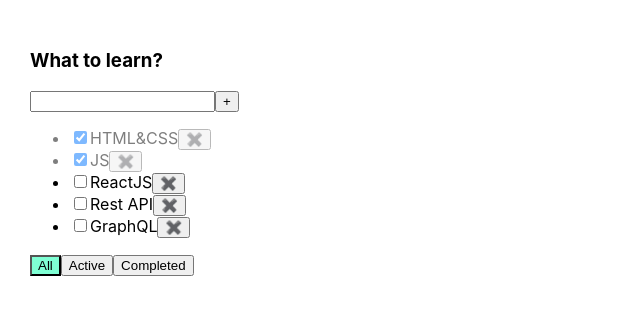
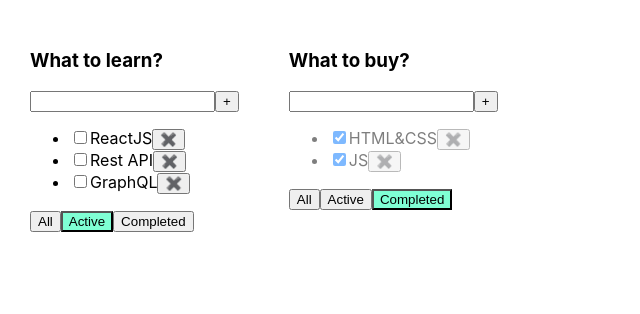
Before and after one commit to MariannaPo/lessTodolist2, a React (Create React App) app: page / in a window 1280 px wide. Shown: the top 314 px of the page, without its empty margins (0-640 px from the left). Built offline with nearby package versions, Linux system fonts and the light colour scheme.

Commit message:
29:05 5 correct

```diff
--- a/src/App.tsx
+++ b/src/App.tsx
@@ -6,7 +6,11 @@
 import { v1 } from 'uuid';
 
 export type FilterValuesType =  'all' | 'active' | 'completed';
-
+export type TodolistsType = {
+    id: string,
+    title: string,
+    filter: FilterValuesType
+}
 function App() {
 
     let [tasks, setTasks] = useState([
@@ -28,16 +32,12 @@
         setTasks(newTasks)
     }
 
-    let [filter, setFilter] = useState<FilterValuesType>('all')
-    let tasksForTodoList = tasks;
-    if (filter === 'active'){
-        tasksForTodoList = tasks.filter(task => task.isDone === false)
+    function changeFilter(value: FilterValuesType, todolistsId: string){
+    let todolist = todolists.find(tl => tl.id === todolistsId);
+    if(todolist){
+        todolist.filter = value;
+        setTodolists([...todolists])
     }
-    if (filter === 'completed') {
-        tasksForTodoList = tasks.filter(task => task.isDone === true)
-    }
-    function changeFilter(value: FilterValuesType){
-        setFilter(value)
     }
 
     function changeStatus(taskId: string, isDone: boolean){
@@ -46,20 +46,37 @@
         task.isDone = !task.isDone
         }
         setTasks([...tasks])
-       }
 
+    }
 
+       let [todolists, setTodolists]= useState<Array<TodolistsType>>([
+        {id: v1(), title: 'What to learn?', filter:'active'},
+        {id: v1(), title: 'What to buy?', filter:'completed'}
+    ]);
 
     return (
         <div className="App">
-            <Todolist title='What to learn?'
+            { todolists.map((tl)=>{
+                let tasksForTodoList = tasks;
+                if (tl.filter === 'active'){
+                    tasksForTodoList = tasks.filter(task => task.isDone === false)
+                }
+                if (tl.filter === 'completed') {
+                    tasksForTodoList = tasks.filter(task => task.isDone === true)
+                }
+                return <Todolist
+            key={tl.id}
+            id={tl.id}
+            title={tl.title}
             tasks={tasksForTodoList}
             removeTask={removeTask}
             changeFilter={changeFilter}
             addTask={addTask}
             changeStatus={changeStatus}
-            filter = {filter}
+            filter = {tl.filter}
             />
+            })}
+
         </div>
     );
     }
--- a/src/Todolist.tsx
+++ b/src/Todolist.tsx
@@ -9,10 +9,11 @@
 }
 
 type PropsType = {
+    id: string,
     title: string,
     tasks: Array<TaskType>,
     removeTask: (taskId: string)=> void,
-    changeFilter: (value: FilterValuesType)=> void,
+    changeFilter: (value: FilterValuesType, todolistsId: string)=> void,
     addTask: (title: string)=>void,
     changeStatus: (taskId: string, isDone: boolean) => void,
     filter: FilterValuesType
@@ -47,17 +48,11 @@
     }
 };
 
-const onAllClickHandler = ()=> {
-    {props.changeFilter('all')}
-};
+const onAllClickHandler = ()=> props.changeFilter('all', props.id);
 
-const onCompletedClickHandler = ()=> {
-    {props.changeFilter('completed')}
-};
+const onCompletedClickHandler = ()=> props.changeFilter('completed', props.id);
 
-const onActiveClickHandler = ()=> {
-    {props.changeFilter('active')}
-};
+const onActiveClickHandler = ()=> props.changeFilter('active', props.id);
 
 
 
```
